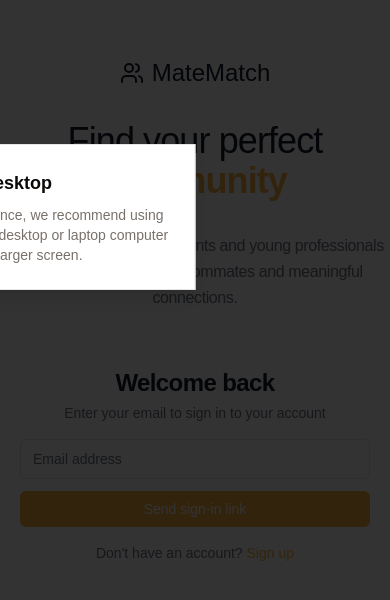
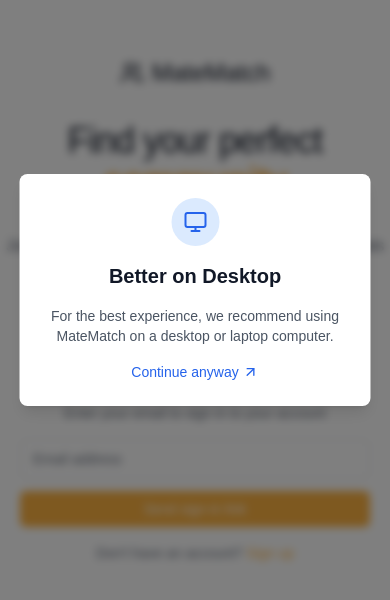
Before and after one commit to TonAldo48/matematch, a Next.js app: page /signin in a window 390 px wide. Shown: the part 132-732 px from the top of the page. Built offline with nearby package versions, Linux system fonts and the light colour scheme; no server answers.

Commit message:
fixed mobile notice

```diff
--- a/components/ui/mobile-notice.tsx
+++ b/components/ui/mobile-notice.tsx
@@ -1,20 +1,12 @@
 "use client"
 
 import { useEffect, useState } from "react"
-import {
-  AlertDialog,
-  AlertDialogContent,
-  AlertDialogDescription,
-  AlertDialogHeader,
-  AlertDialogTitle,
-} from "@/components/ui/alert-dialog"
-import { Monitor } from "lucide-react"
+import { Monitor, ArrowUpRight } from "lucide-react"
 
 export function MobileNotice() {
   const [isMobile, setIsMobile] = useState(false)
 
   useEffect(() => {
-    // Function to check if device is mobile
     const checkIfMobile = () => {
       const width = window.innerWidth
       const height = window.innerHeight
@@ -31,26 +23,27 @@
     return () => window.removeEventListener('resize', checkIfMobile)
   }, [])
 
-  // Debug log to check if component is working
-  useEffect(() => {
-    console.log('Is Mobile:', isMobile, 'Width:', window.innerWidth, 'Height:', window.innerHeight)
-  }, [isMobile])
-
   if (!isMobile) return null
 
   return (
-    <AlertDialog defaultOpen open>
-      <AlertDialogContent className="fixed inset-0 max-w-[90%] mx-auto my-auto h-fit">
-        <AlertDialogHeader>
-          <AlertDialogTitle className="flex items-center gap-2">
-            <Monitor className="h-5 w-5" />
+    <div className="fixed inset-0 z-50 bg-black/50 backdrop-blur-sm">
+      <div className="fixed left-1/2 top-1/2 -translate-x-1/2 -translate-y-1/2 w-[90%] max-w-[400px] rounded-lg bg-white p-6 shadow-lg">
+        <div className="flex flex-col items-center text-center space-y-4">
+          <div className="rounded-full bg-blue-100 p-3">
+            <Monitor className="h-6 w-6 text-blue-600" />
+          </div>
+          <h2 className="text-xl font-semibold text-gray-900">
             Better on Desktop
-          </AlertDialogTitle>
-          <AlertDialogDescription>
-            For the best experience, we recommend using this application on a desktop or laptop computer with a larger screen.
-          </AlertDialogDescription>
-        </AlertDialogHeader>
-      </AlertDialogContent>
-    </AlertDialog>
+          </h2>
+          <p className="text-sm text-gray-600">
+            For the best experience, we recommend using MateMatch on a desktop or laptop computer.
+          </p>
+          <div className="flex items-center text-sm text-blue-600">
+            <span>Continue anyway</span>
+            <ArrowUpRight className="ml-1 h-4 w-4" />
+          </div>
+        </div>
+      </div>
+    </div>
   )
 }
```
